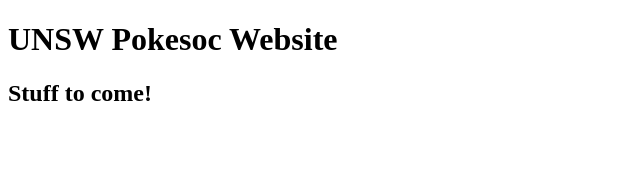
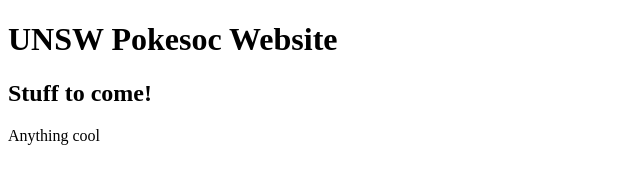
Before and after one commit to unswpokesoc/unswpokesoc.github.io, a plain HTML site: page index.html in a window 1280 px wide. Shown: the whole page, without its empty margins (0-640 px from the left). Drawn offline with Linux system fonts and the light colour scheme.

Commit message:
Update index.html
changes are cool

```diff
--- a/index.html
+++ b/index.html
@@ -11,6 +11,7 @@
     <h2>
         Stuff to come!
     </h2>
+	  Anything cool
 </body>
 
 </html>
```
